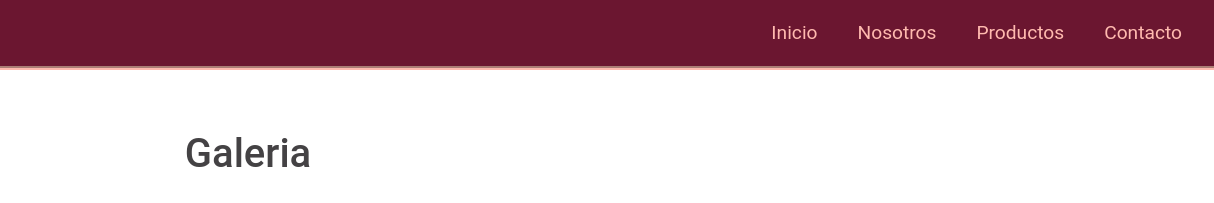
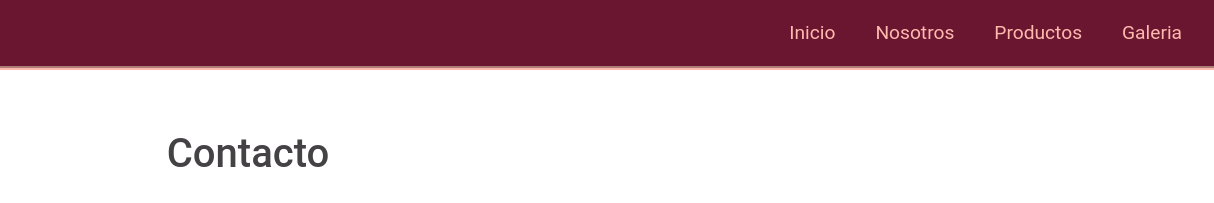
Before and after one commit to sebamarambio96/la_nube_dorada, a plain HTML site: page paginas/contacto.html in a window 1280 px wide. Shown: the top 203 px of the page, 66-1280 px from the left. Drawn offline with nearby package versions, Linux system fonts and the light colour scheme.

Commit message:
Elimine codigo basura

```diff
--- a/paginas/contacto.html
+++ b/paginas/contacto.html
@@ -34,7 +34,7 @@
                             <a class="nav-link link" href="productos.html">Productos</a>
                         </li>
                         <li class="nav-item">
-                            <a class="nav-link link" href="contacto.html">Contacto</a>
+                            <a class="nav-link link" href="galeria.html">Galeria</a>
                         </li>
                     </ul>
                 </div>
@@ -44,7 +44,7 @@
 
     <main class="row main_galeria">
         <div class="col-xl-6 p_galeria">
-            <h1 class="h1_galeria">Galeria</h1>
+            <h1 class="h1_galeria">Contacto</h1>
             <p class="p">
                 Lorem Ipsum is simply dummy text of the printing and typesetting industry.
                 Lorem Ipsum has been the industry's standard dummy text ever since the 1500s,
@@ -98,103 +98,4 @@
                 integrity="sha384-OERcA2EqjJCMA+/3y+gxIOqMEjwtxJY7qPCqsdltbNJuaOe923+mo//f6V8Qbsw3"
                 crossorigin="anonymous"></script>
 </body>
-
-
 </html>
-
-
-<!-- <!DOCTYPE html>
-<html lang="es">
-
-<head>
-    <meta charset="UTF-8">
-    <meta http-equiv="X-UA-Compatible" content="IE=edge">
-    <meta name="viewport" content="width=device-width, initial-scale=1.0">
-    <title>Document</title>
-    <link rel="shortcut icon" href="../multimedia/favicon.ico" type="image/x-icon">
-    <link href="https://cdn.jsdelivr.net/npm/bootstrap@5.2.2/dist/css/bootstrap.min.css" rel="stylesheet"
-        integrity="sha384-Zenh87qX5JnK2Jl0vWa8Ck2rdkQ2Bzep5IDxbcnCeuOxjzrPF/et3URy9Bv1WTRi" crossorigin="anonymous">
-    <link rel="stylesheet" href="../css/estilos.css">
-</head>
-
-<body class="bodyb">
-    <header class="navbrow col-xl-12">
-        <nav class="navbar navbar-expand-lg headerb">
-            <div class="container-fluid">
-                <img class="sizeLogob" src="../multimedia/logo.png" alt="La Nube Dorada logo">
-                <button class="navbar-toggler botonSandwich" type="button" data-bs-toggle="collapse"
-                    data-bs-target="#navbarNav" aria-controls="navbarNav" aria-expanded="false"
-                    aria-label="Toggle navigation">
-                    <span class="navbar-toggler-icon"></span>
-                </button>
-                <div class="collapse navbar-collapse nav" id="navbarNav">
-                    <ul class="navbar-nav listab animacion">
-                        <li class="nav-item">
-                            <a class="nav-link link" aria-current="page" href="../index.html">Inicio</a>
-                        </li>
-                        <li class="nav-item">
-                            <a class="nav-link link" href="nosotros.html">Nosotros</a>
-                        </li>
-                        <li class="nav-item">
-                            <a class="nav-link link" href="productos.html">Productos</a>
-                        </li>
-                        <li class="nav-item">
-                            <a class="nav-link link" href="contacto.html">Contacto</a>
-                        </li>
-                    </ul>
-                </div>
-            </div>
-        </nav>
-    </header>
-    <main class="row main_galeria">
-        <div class="col-xl-6 p_galeria">
-            <h1 class="h1_galeria">Contacto</h1>
-            <p class="p">
-                Lorem Ipsum is simply dummy text of the printing and typesetting industry.
-                Lorem Ipsum has been the industry's standard dummy text ever since the 1500s,
-                when an unknown printer took a galley of type and scrambled it to make a type
-                specimen book. It has survived not only five centuries, but also the leap into
-                electronic typesetting, remaining essentially unchanged. It was popularised in
-                the 1960s with the release of Letraset sheets containing Lorem Ipsum passages,
-                and more recently with desktop publishing software like Aldus PageMaker
-                including versions of Lorem Ipsum.
-            </p>
-        </div>
-
-        <section class="col-xl-6">
-            <div class="mb-3">
-                <label for="exampleFormControlInput1" class="form-label">Email address</label>
-                <input type="email" class="form-control" id="exampleFormControlInput1" placeholder="name@example.com">
-            </div>
-            <div class="mb-3">
-                <label for="exampleFormControlTextarea1" class="form-label">Example textarea</label>
-                <textarea class="form-control" id="exampleFormControlTextarea1" rows="3"></textarea>
-            </div>
-            </form>
-        </section>
-
-            <footer class="footerb footer_style row">
-        <ul class="footer__lista col-xl-3">
-            <h3 class="footer_h3">Redes Sociales</h3>
-            <a class="link" href="https://www.facebook.com/NubeDoradaPanaderia">
-                <li>Facebook</li>
-            </a>
-            <a class="link" href="https://www.instagram.com/lanubedorada_reposteria/">
-                <li>Instagram</li>
-            </a>
-            <a class="link" href="https://www.tiktok.com/@lanubedoradareposteria">
-                <li>Tik Tok</li>
-            </a>
-        </ul>
-        <ul class="footer__lista col-xl-3">
-            <h3 class="footer_h3">Contacto</h3>
-            <li>Wsp: +569 237 440 35</li>
-        </ul>
-    </footer>
-
-        <script src="https://cdn.jsdelivr.net/npm/bootstrap@5.2.2/dist/js/bootstrap.bundle.min.js"
-            integrity="sha384-OERcA2EqjJCMA+/3y+gxIOqMEjwtxJY7qPCqsdltbNJuaOe923+mo//f6V8Qbsw3"
-            crossorigin="anonymous"></script>
-</body>
-
-</html> -->
```
Also changed, not shown: css/estilos.css (+5 -14 lines), paginas/nosotros.html (+1 -0 lines), paginas/productos.html (+1 -3 lines).
